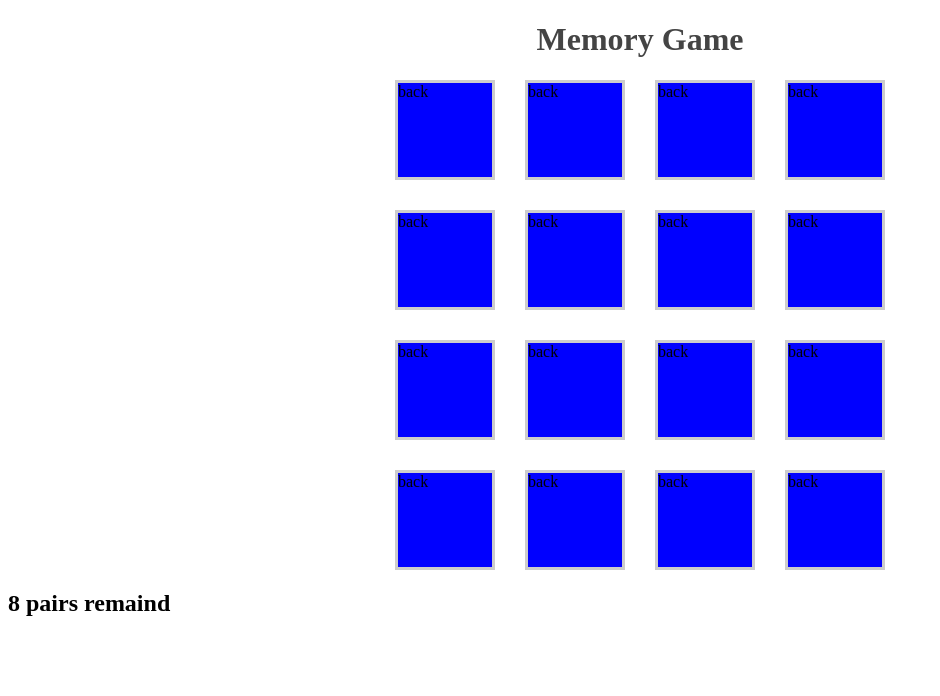
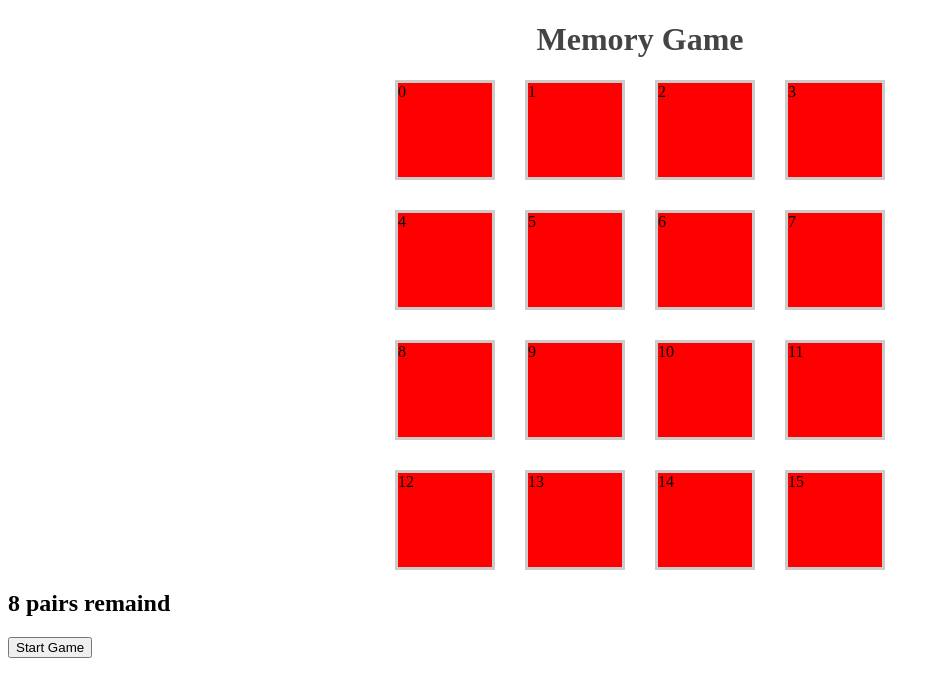
Before and after one commit to farshad-zare/vue-memory-game, a Vue app: page / in a window 1280 px wide. Shown: the top 696 px of the page, without its empty margins (0-940 px from the left). Built offline with nearby package versions, Linux system fonts and the light colour scheme.

Commit message:
game restart functionality added

```diff
--- a/package.json
+++ b/package.json
@@ -10,10 +10,12 @@
     "lint": "eslint . --ext .vue,.js,.jsx,.cjs,.mjs,.ts,.tsx,.cts,.mts --fix --ignore-path .gitignore"
   },
   "dependencies": {
+    "lodash": "^4.17.21",
     "vue": "^3.2.36"
   },
   "devDependencies": {
     "@rushstack/eslint-patch": "^1.1.0",
+    "@types/lodash": "^4.14.182",
     "@types/node": "^16.11.36",
     "@vitejs/plugin-vue": "^2.3.3",
     "@vue/eslint-config-prettier": "^7.0.0",
--- a/src/App.vue
+++ b/src/App.vue
@@ -1,6 +1,7 @@
 <script setup lang="ts">
 import { ref, watch, computed } from "vue";
 import type { Ref } from "vue";
+import _ from "lodash";
 
 import AppCard from "./components/AppCard.vue";
 import type { CardInterface, CardPayload } from "./components/AppCard.vue";
@@ -33,10 +34,26 @@ const flipCard: FlipCard = (payload) => {
   }
 };
 
+const shuffleCards = () => {
+  cardList.value = _.shuffle(cardList.value);
+};
+
+const restartGame = () => {
+  shuffleCards();
+  cardList.value = cardList.value.map((card, index) => {
+    return {
+      ...card,
+      matched: false,
+      visible: false,
+      position: index,
+    };
+  });
+};
+
 for (let i = 0; i < 16; i++) {
   cardList.value.push({
-    value: 7,
-    visible: false,
+    value: i,
+    visible: true,
     position: i,
     matched: false,
   });
@@ -78,6 +95,7 @@ watch(
     />
   </section>
   <h2>{{ status }}</h2>
+  <button @click="restartGame">Start Game</button>
 </template>
 
 <style>
```
Also changed, not shown: 1 other file (tests, documents, lock files or other folders).
